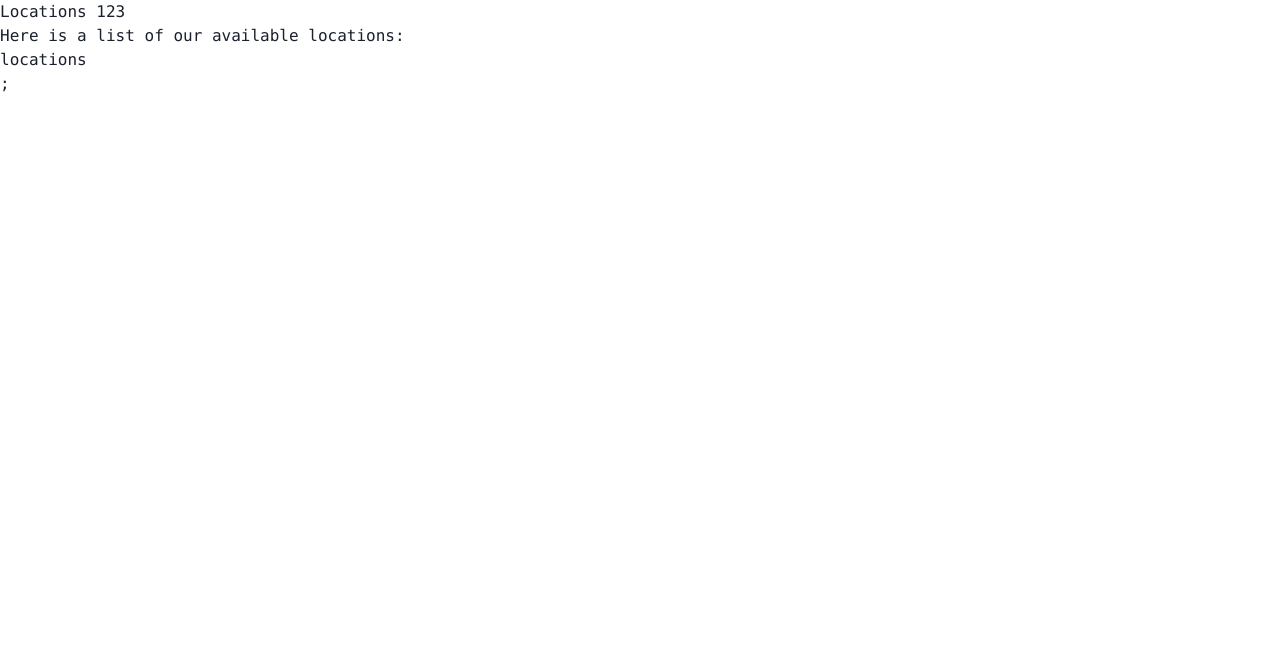
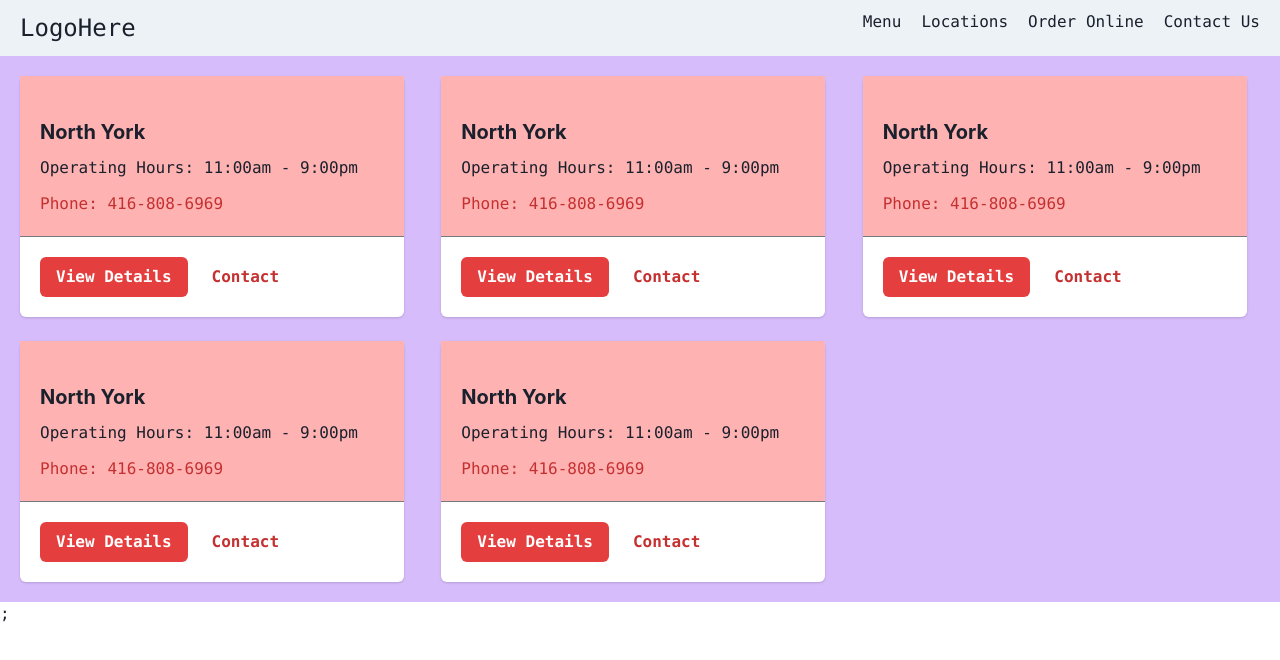
Before and after one commit to Techsip-CAP805/drinkwise, a Next.js app: page /locations in a window 1280 px wide. Shown: the top 660 px of the page. Built offline with nearby package versions, Linux system fonts and the light colour scheme.

Commit message:
third commit

```diff
--- a/src/pages/locations.js
+++ b/src/pages/locations.js
@@ -1,12 +1,68 @@
-import React from 'react'
+import React, { useContext } from 'react';
+import { DrinkContext } from '../../context/drinkContext';
+import { Box, Image, Text, Heading, Grid, GridItem, Card, CardBody, Stack, Divider, CardFooter, ButtonGroup, Button } from '@chakra-ui/react';
 
-const locations = () => {
-  return (
-    <div>
-    <h1>Locations 123</h1>
-      <p>Here is a list of our available locations:</p>
-    locations</div>
-  )
+const Locations = () => {
+const { locations } = useContext(DrinkContext);
+
+return (
+
+<Box bg="purple.200">
+<header>
+<Box display="flex" justifyContent="space-between" p="10px 20px" bg="gray.100">
+<Text fontSize="2xl">LogoHere</Text>
+<Box display="flex" gap="20px">
+<Text>Menu</Text>
+<Text>Locations</Text>
+<Text>Order Online</Text>
+<Text>Contact Us</Text>
+</Box>
+</Box>
+</header>
+<Box as="main" p="20px">
+<Grid templateColumns="repeat(3, 1fr)" gap={6}>
+{locations.map((location, index) => (
+<GridItem key={index}>
+  <Card maxW='sm'>
+    <CardBody bg ="red.200">
+      {location.image && (
+        <Image
+          src={location.image}
+          alt={`${location.name} location`}
+          borderRadius='lg'
+          objectFit='cover'
+          height='150px'
+          width='100%'
+        />
+      )}
+      <Stack mt='6' spacing='3'>
+        <Heading size='md'>{location.name}</Heading>
+        <Text>
+          Operating Hours: {location.operatingHour}
+        </Text>
+        <Text color='red.600' fontSize='md'>
+          Phone: {location.phoneNumber}
+        </Text>
+      </Stack>
+    </CardBody>
+    <Divider />
+    <CardFooter>
+      <ButtonGroup spacing='2'>
+        <Button variant='solid' colorScheme='red'>
+          View Details
+        </Button>
+        <Button variant='ghost' colorScheme='red'>
+          Contact
+        </Button>
+      </ButtonGroup>
+    </CardFooter>
+  </Card>
+</GridItem>
+))}
+</Grid>
+</Box>
+</Box>
+);
 }
 
-export default locations
+export default Locations;
```
